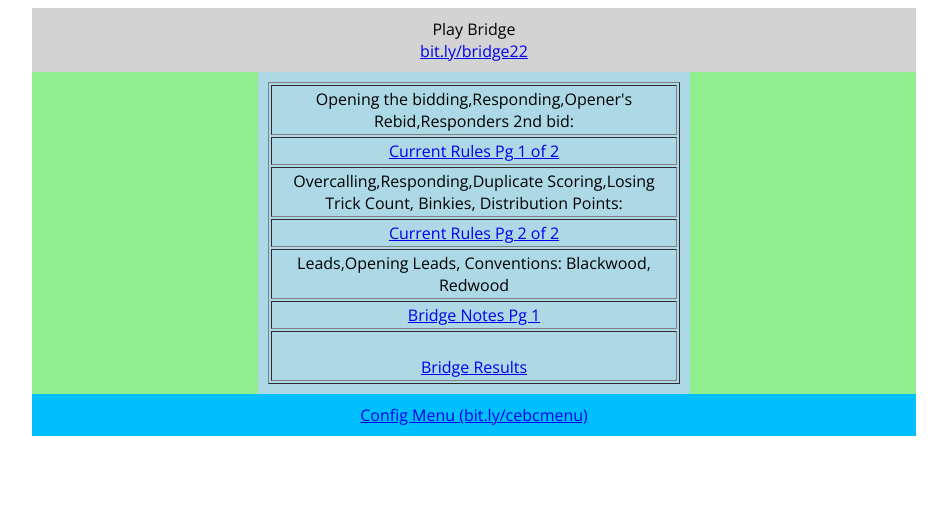
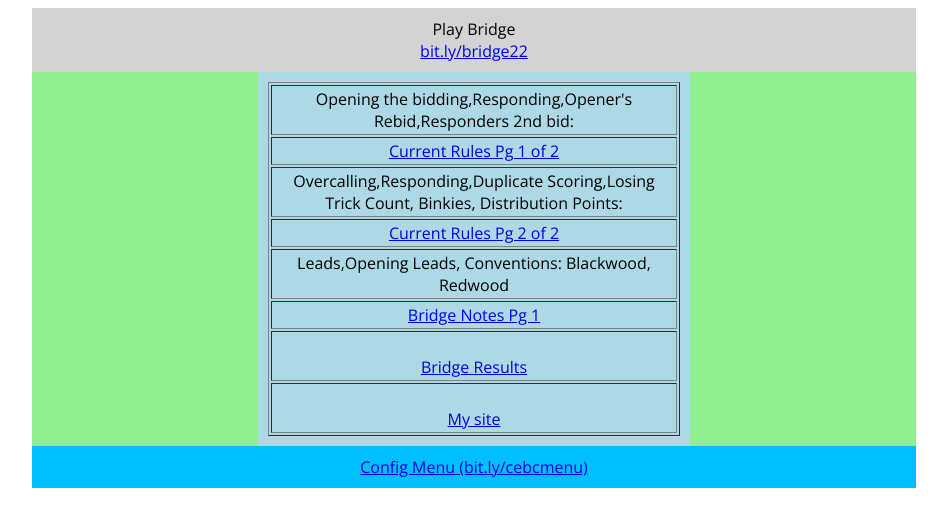
Before and after one commit to tst247/redir, a plain HTML site: page rdetails/idxmybridge.htm in a window 1280 px wide. Shown: the whole page, without its empty margins (166-1113 px from the left). Drawn offline with nearby package versions, Linux system fonts and the light colour scheme.

Commit message:
asdfasef

```diff
--- a/rdetails/idxmybridge.htm
+++ b/rdetails/idxmybridge.htm
@@ -48,6 +48,7 @@ display: -webkit-box;  display: -moz-box;  display: -ms-flexbox;  display: -webk
 <tr><td colspan="5">Leads,Opening Leads, Conventions: Blackwood, Redwood</td></tr>
 <tr><td colspan="5"><a href="https://docs.google.com/drawings/d/1zR1TFR3_ULE6ntFe4jNpNwSXJ6T3LHdIshzR5wlv3jg/edit?usp=sharing">Bridge Notes Pg 1</a></td></tr>
 <tr><td colspan="5"><br /><a href="http://bridgewebs.com/cgi-bin/bwoc/bw.cgi?club=crouchend&pid=display_home">Bridge Results</a></td></tr>
+<tr><td colspan="5"><br /><a href="http://z22.setzweb.com/">My site</a></td></tr>
 
 </table></article>
 <aside class="aside aside-1"> </aside>  <aside class="aside aside-2"> </aside>
```
